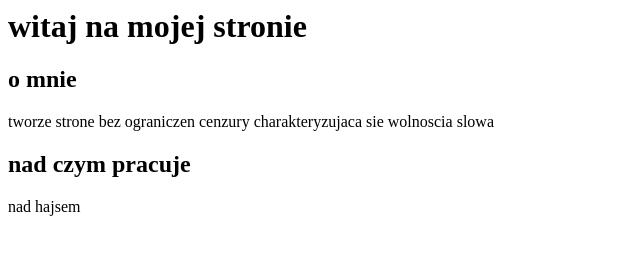
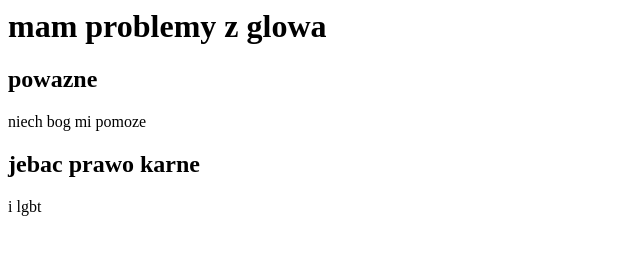
Before and after one commit to lolipolicepop/zeroograniczen, a plain HTML site: page index.html in a window 1280 px wide. Shown: the whole page, without its empty margins (0-640 px from the left). Drawn offline with Linux system fonts and the light colour scheme.

Commit message:
Update index.html

```diff
--- a/index.html
+++ b/index.html
@@ -1,16 +1,16 @@
 
 <html>
     <h1>
-        witaj na mojej stronie
+        mam problemy z glowa
     </h1>
     <body>
-        <h2>o mnie</h2>
+        <h2>powazne</h2>
         <p>
-            tworze strone bez ograniczen cenzury charakteryzujaca sie wolnoscia slowa
+            niech bog mi pomoze
         </p>
-        <h2>nad czym pracuje</h2>
+        <h2>jebac prawo karne</h2>
         <p>
-            nad hajsem
+            i lgbt
         </p>
     </body>
 </html>
```
